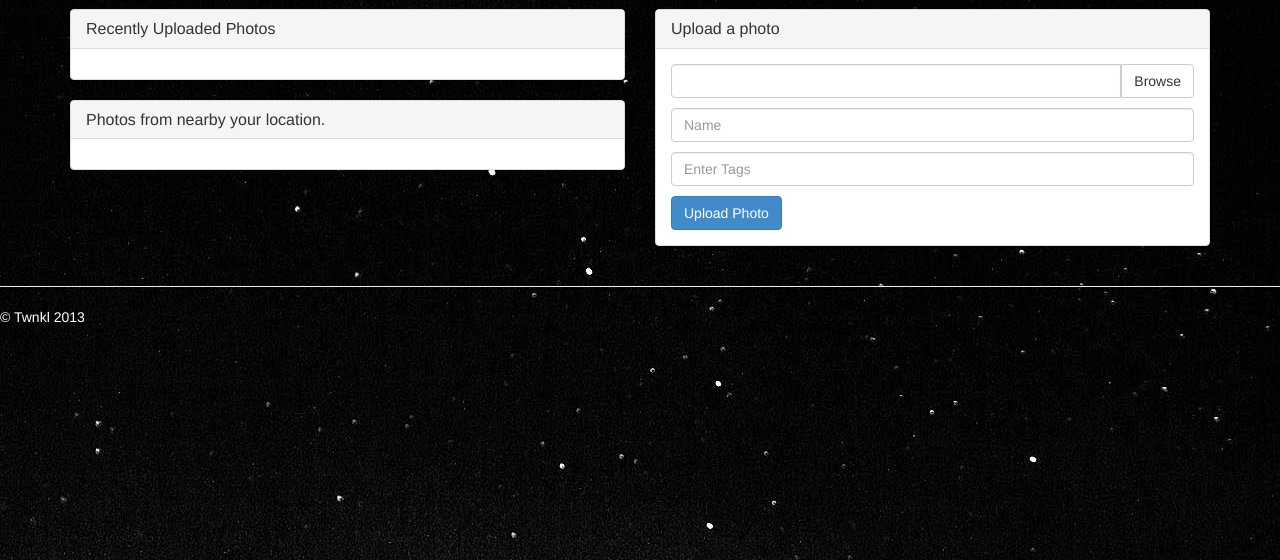
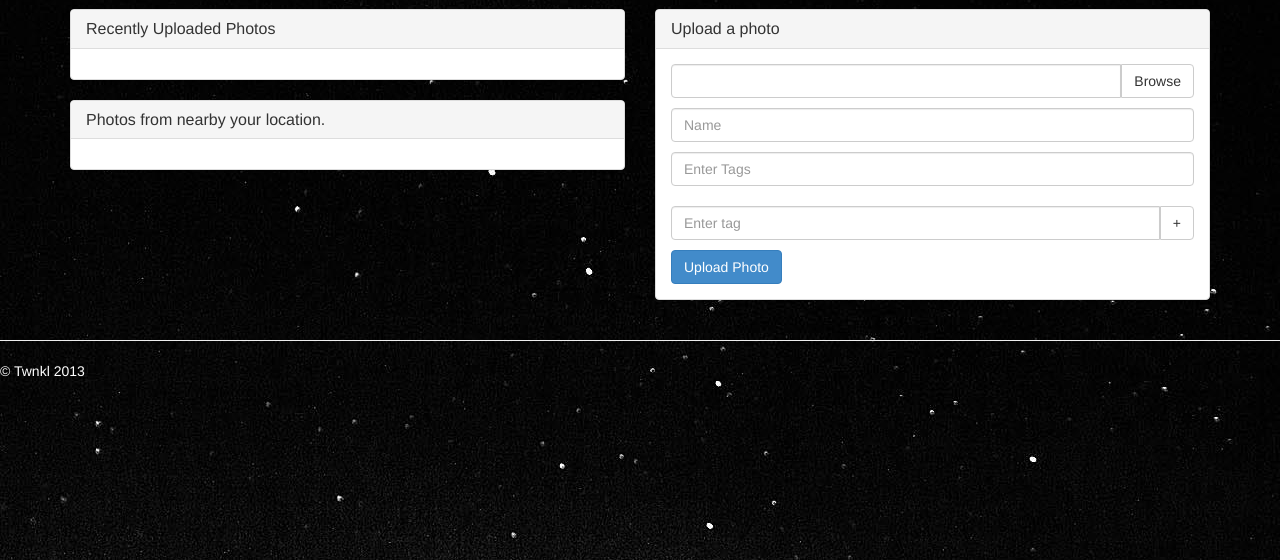
Before and after one commit to jpulec/twnkl, a Django app: page / in a window 1280 px wide. Shown: the part 51-611 px from the top of the page. Run offline with Django 3.2, Linux system fonts and the light colour scheme; the visitor is signed in with stand-in values (Sample User, id 1); data comes from the database, SQL or seed files in the repository; data that the repository does not hold is empty; some libraries are stand-ins or nearby versions; some web fonts are replaced.

Commit message:
Tag stuff

```diff
--- a/twnkl/apps/main/views.py
+++ b/twnkl/apps/main/views.py
@@ -8,11 +8,12 @@ from django.views.generic.edit import CreateView
 from django.views.generic.list import ListView
 from django.shortcuts import get_object_or_404
 from django.conf import settings
+from django.utils.encoding import force_text
 from django.contrib.auth.models import User
 from django.contrib.auth import login as auth_login
 from django.http import HttpResponseRedirect
 from twnkl.apps.main.forms import MyAuthenticationForm, RegistrationForm, PhotoUploadForm, PhotoUpdateForm
-from twnkl.apps.main.models import Photo, PhotoGroup
+from twnkl.apps.main.models import Photo, PhotoGroup, Tag
 from geoposition import Geoposition
 from PIL import Image
 from PIL.ExifTags import TAGS
@@ -64,7 +65,6 @@ class Home(ListView):
     def get_context_data(self, **kwargs):
         context = super(Home, self).get_context_data(**kwargs)
         context['recent_list'] = Photo.objects.order_by('-dt')[0:20]
-        print context['recent_list']
         if not self.request.user.is_authenticated():
             context['signin_form'] = MyAuthenticationForm()
             context['registration_form'] = RegistrationForm()
@@ -145,10 +145,6 @@ class UploadPhotoView(CreateView):
         form_class = self.get_form_class()
         form = self.get_form(form_class)
         form.instance.owner = User.objects.get(username=self.request.user)
-        #tag_objects = []
-        #for tag in self.request.POST.get('tags', ""):
-        #    tag_objects = [tag_object for tag_object, created in Tag.objects.get_or_create(text=tag)]
-        #form.instance.tags = tag_objects
         if form.is_valid():
             return self.form_valid(form)
         else:
@@ -159,8 +155,8 @@ class UploadPhotoView(CreateView):
         if "GPSInfo" in exif_data:
             if 2 in exif_data['GPSInfo'] and 4 in exif_data['GPSInfo']:
                 form.instance.loc = Geopostion(exif_data['GPSInfo'][2], exif_data['GPSInfo'][4])
-        form.save()
-        return super(UploadPhotoView, self).form_valid(form)
+        self.object = form.save()
+        return HttpResponseRedirect(self.get_success_url())
 
     def form_invalid(self):
         return HttpResponseRedirect("/")
--- a/twnkl/templates/main/upload_photo.html
+++ b/twnkl/templates/main/upload_photo.html
@@ -16,7 +16,7 @@
             <form id="upload_form" enctype="multipart/form-data" action="{% url "upload_photo" %}" method="post">
                 {% csrf_token %}
                 <div class="input-group">
-                    <input id="photoCover" class="form-control" type="text">
+                    <input id="photoCover" class="form-control" type="text" required>
                     <span class="input-group-btn">
                         <button id="browse_btn" class="btn btn-default" type="button">Browse</button>
                     </span>
@@ -27,6 +27,16 @@
                 </p>
                 {% endfor %}
                 <p>
+                <div id="tags" class="container row row-fluid">
+                </div>
+                <p>
+                </p>
+                <div class="input-group">
+                    <input class="form-control" type="text" id="tag_text" placeholder="Enter tag">
+                    <span class="input-group-btn">
+                        <button id="add_tag_btn" class="btn btn-default" type="button">+</button>
+                    </span>
+                </div>
                 </p>
                 <button type="submit" class="btn btn-primary btn-large">Upload Photo</button>
             </form>
```
